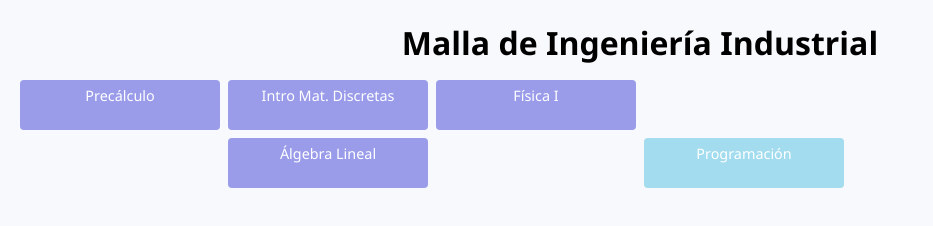
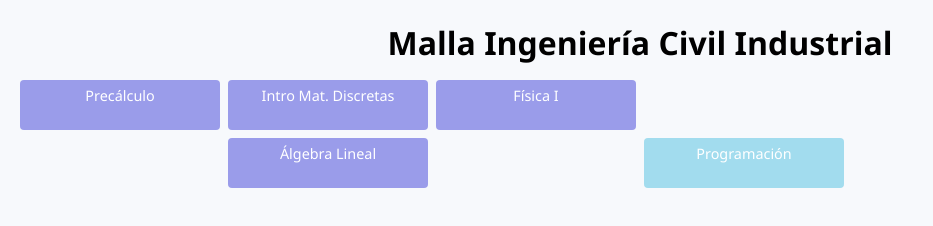
Before and after one commit to Milandica/Malla-Industrial, a plain HTML site: page index.html in a window 1280 px wide. Shown: the whole page, without its empty margins (0-933 px from the left). Drawn offline with Linux system fonts and the light colour scheme.

Commit message:
Update index.html

```diff
--- a/index.html
+++ b/index.html
@@ -2,11 +2,11 @@
 <html lang="es">
 <head>
   <meta charset="UTF-8">
-  <title>Malla Industrial Interactiva</title>
+  <title>Malla Ingeniería Civil Industrial Interactiva</title>
   <link rel="stylesheet" href="style.css">
 </head>
 <body>
-  <h1>Malla de Ingeniería Industrial</h1>
+  <h1>Malla Ingeniería Civil Industrial</h1>
   <div id="malla-container"></div>
 
   <!-- Modal -->
```
